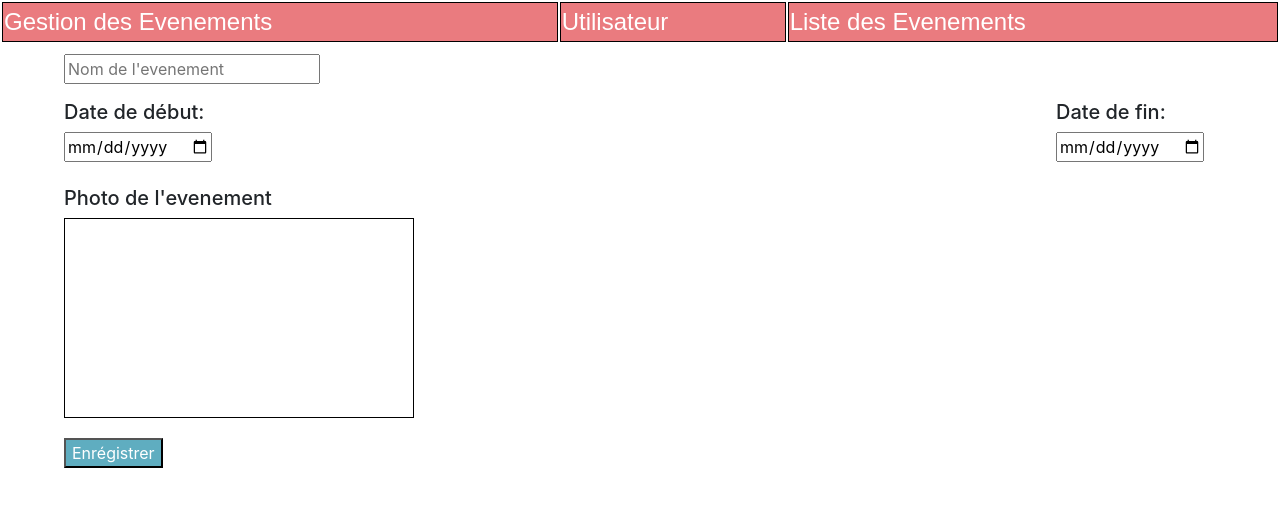
After one commit to ElsiFlorida/wedding-day, a PHP site: page /vues/ajoutModifier.vue.php in a window 1280 px wide. The commit adds this page. Shown: the top 507 px of the page. Run offline with PHP 8.4, Linux system fonts and the light colour scheme.

Commit message:
ajoutModifier.vue.php

```diff
--- a/style/style.css
+++ b/style/style.css
@@ -3,7 +3,7 @@
     background-repeat: no-repeat;
     background-position: center;
 }
-/* ajoutModifier.vue */
+/* listeAdmin.vue */
 td{
     border: 1px solid black;
 }
@@ -21,3 +21,40 @@ table{
     font-family: Arial, Helvetica, sans-serif;
     font-weight: bold;
 }
+/* ajoutModifier */
+.container{
+    width: 100%;
+    height: 100%;
+    margin-left: 5%;
+    padding: 0;
+}
+.form{
+    width: 100%;
+    height: 100%;
+    display: flex;
+    justify-content: space-between;
+
+}
+.form1{
+    width: 100%;
+    height: 100%;
+    margin-top: 10px;
+
+}
+#commentaire{
+    width: 300px;
+    height: 200px;
+    margin-top: 50px;
+}
+#envoi{
+    background-color: rgb(95, 173, 192);
+    color: white;
+}
+.envoi{
+    margin-top: 20px;
+}
+.image{
+    width: 350px;
+    height: 200px;
+    border: 1px solid black;
+}
--- /dev/null
+++ b/vues/ajoutModifier.vue.php
@@ -0,0 +1,39 @@
+<!DOCTYPE html>
+<html>
+<?php
+include('../header.php');
+?>
+<body>
+<table>
+<tr class="colonne">
+<td>Gestion des Evenements</td>
+<td>Utilisateur</td>
+<td>Liste des Evenements</td>
+</tr>
+</table>
+<div class="container">
+<div class="form-group form1">
+<form >
+      <input type="text" placeholder="Nom de l'evenement" name="text">
+</form>
+</div>
+
+<div class="form">
+<div>
+    <h5>Date de début:</h5><input type="date"name="nom"/>
+</div>
+<div>
+    <h5>Date de fin:</h5><input type="date"name="nom"/>
+</div>
+</div>
+<br>
+<h5>Photo de l'evenement</h5>
+<div class="image">
+<img src="" alt="">
+</div>
+<div class="envoi">
+<input type="submit"value="Enrégistrer" id="envoi"/>
+</div>
+</div>
+</body>
+</html>
```
Also changed, not shown: vues/ajoutModifier.php (deleted, +0 -15 lines), vues/listeAdmin.vue.php (renamed from vues/liste.vue.php).
